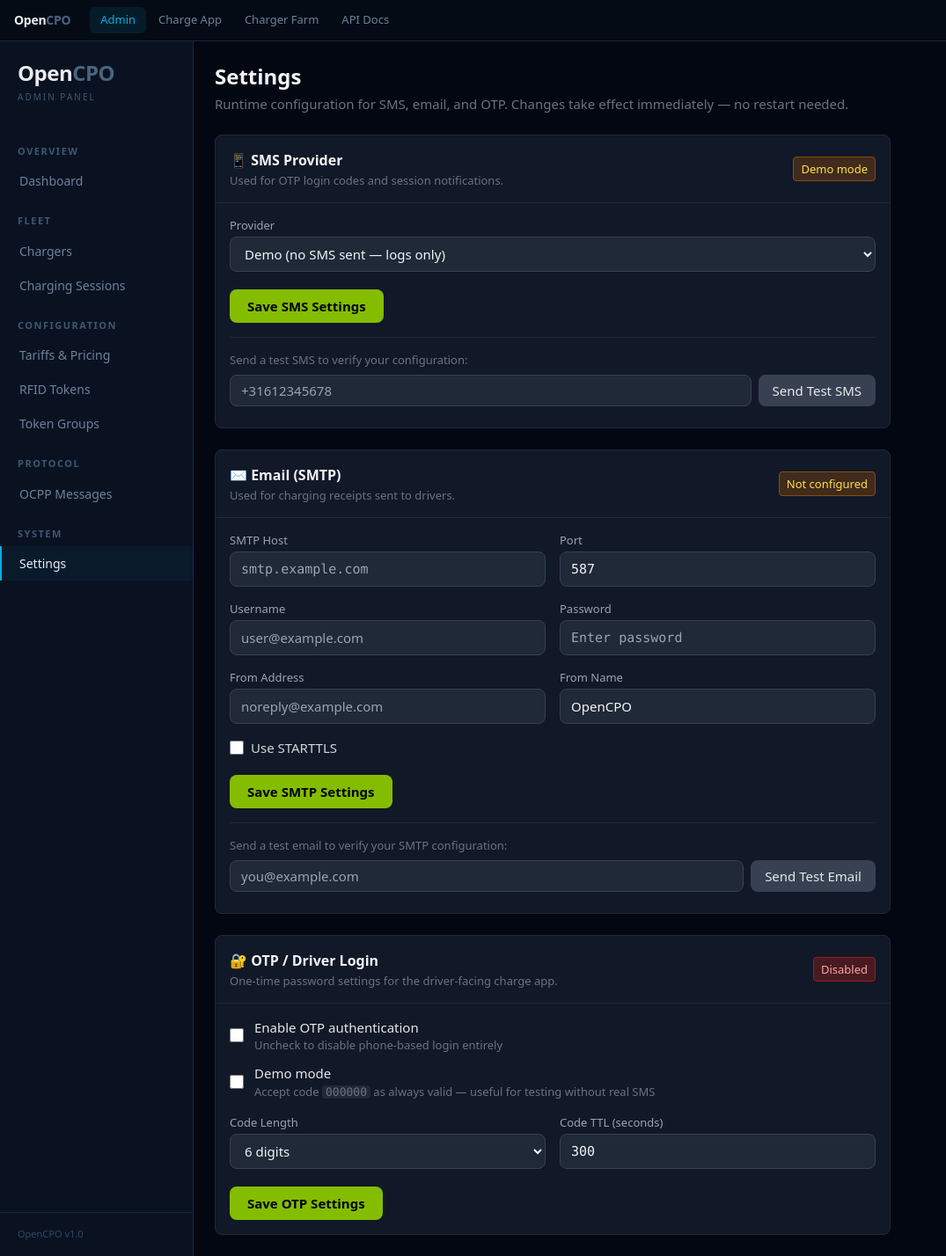
After one commit to opencpo/opencpo-admin, a FastAPI app: template templates/settings.html in a window 1280 px wide. The commit adds this page. Shown: the whole page at 88% size, without its empty margins (0-1075 px from the left). Run offline with FastAPI, Linux system fonts and the light colour scheme; the template is opened without the code that fills it, so the values that code supplies are empty; some libraries are stand-ins or nearby versions.

Commit message:
feat: settings page — SMS provider, SMTP, OTP configuration
- routes/settings.py: GET /settings + POST actions for SMS/SMTP/OTP,
  test SMS/email endpoints, all via shared.api() — no DB access
- templates/settings.html: dark-theme form with HTMX submissions,
  provider-aware field labels (Bird vs Twilio), masked secret placeholders,
  status badges, test send panels
- base.html: System section in sidebar with Settings nav link
- main.py: settings router registered

```diff
--- a/main.py
+++ b/main.py
@@ -28,6 +28,7 @@ from routes.pki import router as pki_router
 from routes.security import router as security_router
 from routes.onboarding import router as onboarding_router
 from routes.ocpp import router as ocpp_router
+from routes.settings import router as settings_router
 
 logging.basicConfig(level=logging.INFO)
 logger = logging.getLogger(__name__)
@@ -48,6 +49,7 @@ app.include_router(pki_router)
 app.include_router(security_router)
 app.include_router(onboarding_router)
 app.include_router(ocpp_router)
+app.include_router(settings_router)
 
 
 if __name__ == "__main__":
--- a/templates/base.html
+++ b/templates/base.html
@@ -77,6 +77,9 @@
 
                 <div class="nav-section">Protocol</div>
                 <a href="/ocpp" class="nav-item {% if active == 'ocpp' %}active{% endif %}">OCPP Messages</a>
+
+                <div class="nav-section">System</div>
+                <a href="/settings" class="nav-item {% if active == 'settings' %}active{% endif %}">Settings</a>
             </div>
 
             <div style="padding:16px 20px;border-top:1px solid #15283f;font-size:11px;color:#2d4a63;">
--- /dev/null
+++ b/templates/settings.html
@@ -0,0 +1,289 @@
+{% extends "base.html" %}
+{% set active = "settings" %}
+{% block title %}Settings — CPO Admin{% endblock %}
+
+{% block content %}
+<h1 class="text-2xl font-bold mb-1">Settings</h1>
+<p class="text-gray-500 text-sm mb-6">Runtime configuration for SMS, email, and OTP. Changes take effect immediately — no restart needed.</p>
+
+<div class="space-y-6 max-w-3xl">
+
+    <!-- ── SMS Provider ─────────────────────────────────────────────── -->
+    <div class="bg-gray-900 rounded-lg border border-gray-800">
+        <div class="p-4 border-b border-gray-800 flex items-center justify-between">
+            <div>
+                <h2 class="text-base font-semibold">📱 SMS Provider</h2>
+                <p class="text-xs text-gray-500 mt-0.5">Used for OTP login codes and session notifications.</p>
+            </div>
+            {% if sms.provider == "demo" or not sms.provider %}
+                <span class="text-xs px-2 py-1 rounded bg-yellow-900/50 border border-yellow-800 text-yellow-300">Demo mode</span>
+            {% elif sms.api_key and sms.api_key != "****" or sms.api_key == "****" %}
+                <span class="text-xs px-2 py-1 rounded bg-green-900/50 border border-green-800 text-green-300">Configured</span>
+            {% else %}
+                <span class="text-xs px-2 py-1 rounded bg-red-900/50 border border-red-800 text-red-300">Not configured</span>
+            {% endif %}
+        </div>
+        <form hx-post="/action/settings/sms"
+              hx-target="#sms-result"
+              hx-swap="innerHTML"
+              class="p-4 space-y-4">
+            <div>
+                <label class="block text-xs text-gray-400 mb-1">Provider</label>
+                <select name="provider" id="sms-provider" onchange="toggleSmsFields(this.value)"
+                    class="w-full bg-gray-800 border border-gray-700 rounded-lg px-3 py-2 text-sm">
+                    <option value="demo" {% if sms.provider == "demo" or not sms.provider %}selected{% endif %}>Demo (no SMS sent — logs only)</option>
+                    <option value="bird" {% if sms.provider == "bird" %}selected{% endif %}>Bird</option>
+                    <option value="twilio" {% if sms.provider == "twilio" %}selected{% endif %}>Twilio</option>
+                </select>
+            </div>
+
+            <div id="sms-fields" class="space-y-4" style="{% if sms.provider == 'demo' or not sms.provider %}display:none{% endif %}">
+                <div class="grid grid-cols-2 gap-4">
+                    <div>
+                        <label class="block text-xs text-gray-400 mb-1" id="sms-key-label">API Key</label>
+                        <input name="api_key" type="password" autocomplete="off"
+                            placeholder="{% if sms.api_key == '****' %}(saved — leave blank to keep){% else %}Enter API key{% endif %}"
+                            value="{% if sms.api_key and sms.api_key != '****' %}{{ sms.api_key }}{% endif %}"
+                            class="w-full bg-gray-800 border border-gray-700 rounded-lg px-3 py-2 text-sm font-mono">
+                    </div>
+                    <div>
+                        <label class="block text-xs text-gray-400 mb-1" id="sms-workspace-label">Workspace ID / Account SID</label>
+                        <input name="workspace_id" type="text" autocomplete="off"
+                            value="{{ sms.workspace_id or '' }}"
+                            class="w-full bg-gray-800 border border-gray-700 rounded-lg px-3 py-2 text-sm font-mono">
+                    </div>
+                    <div>
+                        <label class="block text-xs text-gray-400 mb-1" id="sms-channel-label">Channel ID / Auth Token</label>
+                        <input name="channel_id" type="password" autocomplete="off"
+                            placeholder="{% if sms.channel_id == '****' %}(saved){% endif %}"
+                            value="{% if sms.channel_id and sms.channel_id != '****' %}{{ sms.channel_id }}{% endif %}"
+                            class="w-full bg-gray-800 border border-gray-700 rounded-lg px-3 py-2 text-sm font-mono">
+                    </div>
+                    <div>
+                        <label class="block text-xs text-gray-400 mb-1">Sender Name / Number</label>
+                        <input name="sender" type="text"
+                            value="{{ sms.sender or '' }}"
+                            placeholder="STRMLIJN or +31612345678"
+                            class="w-full bg-gray-800 border border-gray-700 rounded-lg px-3 py-2 text-sm">
+                    </div>
+                </div>
+            </div>
+
+            <div id="sms-result"></div>
+
+            <div class="flex items-center gap-3 pt-1">
+                <button type="submit"
+                    class="px-5 py-2 bg-brand-green text-black font-bold rounded-lg text-sm hover:opacity-90 transition-opacity">
+                    Save SMS Settings
+                </button>
+            </div>
+        </form>
+
+        <!-- Test SMS -->
+        <div class="px-4 pb-4">
+            <div class="border-t border-gray-800 pt-4">
+                <p class="text-xs text-gray-500 mb-2">Send a test SMS to verify your configuration:</p>
+                <form hx-post="/action/settings/sms/test"
+                      hx-target="#sms-test-result"
+                      hx-swap="innerHTML"
+                      class="flex gap-2">
+                    <input name="test_phone" type="tel" placeholder="+31612345678"
+                        class="flex-1 bg-gray-800 border border-gray-700 rounded-lg px-3 py-1.5 text-sm">
+                    <button type="submit"
+                        class="px-4 py-1.5 bg-gray-700 hover:bg-gray-600 rounded-lg text-sm text-gray-200 transition-colors whitespace-nowrap">
+                        Send Test SMS
+                    </button>
+                </form>
+                <div id="sms-test-result" class="mt-2"></div>
+            </div>
+        </div>
+    </div>
+
+    <!-- ── SMTP ─────────────────────────────────────────────────────── -->
+    <div class="bg-gray-900 rounded-lg border border-gray-800">
+        <div class="p-4 border-b border-gray-800 flex items-center justify-between">
+            <div>
+                <h2 class="text-base font-semibold">✉️ Email (SMTP)</h2>
+                <p class="text-xs text-gray-500 mt-0.5">Used for charging receipts sent to drivers.</p>
+            </div>
+            {% if smtp.host and smtp.user %}
+                <span class="text-xs px-2 py-1 rounded bg-green-900/50 border border-green-800 text-green-300">Configured</span>
+            {% else %}
+                <span class="text-xs px-2 py-1 rounded bg-yellow-900/50 border border-yellow-800 text-yellow-300">Not configured</span>
+            {% endif %}
+        </div>
+        <form hx-post="/action/settings/smtp"
+              hx-target="#smtp-result"
+              hx-swap="innerHTML"
+              class="p-4 space-y-4">
+            <div class="grid grid-cols-2 gap-4">
+                <div>
+                    <label class="block text-xs text-gray-400 mb-1">SMTP Host</label>
+                    <input name="host" type="text" value="{{ smtp.host or '' }}"
+                        placeholder="smtp.example.com"
+                        class="w-full bg-gray-800 border border-gray-700 rounded-lg px-3 py-2 text-sm font-mono">
+                </div>
+                <div>
+                    <label class="block text-xs text-gray-400 mb-1">Port</label>
+                    <input name="port" type="number" value="{{ smtp.port or 587 }}" min="1" max="65535"
+                        class="w-full bg-gray-800 border border-gray-700 rounded-lg px-3 py-2 text-sm font-mono">
+                </div>
+                <div>
+                    <label class="block text-xs text-gray-400 mb-1">Username</label>
+                    <input name="user" type="text" value="{{ smtp.user or '' }}"
+                        placeholder="user@example.com"
+                        class="w-full bg-gray-800 border border-gray-700 rounded-lg px-3 py-2 text-sm">
+                </div>
+                <div>
+                    <label class="block text-xs text-gray-400 mb-1">Password</label>
+                    <input name="password" type="password" autocomplete="off"
+                        placeholder="{% if smtp.password == '****' %}(saved — leave blank to keep){% else %}Enter password{% endif %}"
+                        value="{% if smtp.password and smtp.password != '****' %}{{ smtp.password }}{% endif %}"
+                        class="w-full bg-gray-800 border border-gray-700 rounded-lg px-3 py-2 text-sm font-mono">
+                </div>
+                <div>
+                    <label class="block text-xs text-gray-400 mb-1">From Address</label>
+                    <input name="from_address" type="email" value="{{ smtp.from_address or '' }}"
+                        placeholder="noreply@example.com"
+                        class="w-full bg-gray-800 border border-gray-700 rounded-lg px-3 py-2 text-sm">
+                </div>
+                <div>
+                    <label class="block text-xs text-gray-400 mb-1">From Name</label>
+                    <input name="from_name" type="text" value="{{ smtp.from_name or 'OpenCPO' }}"
+                        class="w-full bg-gray-800 border border-gray-700 rounded-lg px-3 py-2 text-sm">
+                </div>
+            </div>
+
+            <div class="flex items-center gap-3">
+                <label class="flex items-center gap-2 cursor-pointer">
+                    <input type="checkbox" name="tls" {% if smtp.tls %}checked{% endif %}
+                        class="w-4 h-4 rounded accent-brand-green">
+                    <span class="text-sm text-gray-300">Use STARTTLS</span>
+                </label>
+            </div>
+
+            <div id="smtp-result"></div>
+
+            <div class="flex items-center gap-3 pt-1">
+                <button type="submit"
+                    class="px-5 py-2 bg-brand-green text-black font-bold rounded-lg text-sm hover:opacity-90 transition-opacity">
+                    Save SMTP Settings
+                </button>
+            </div>
+        </form>
+
+        <!-- Test Email -->
+        <div class="px-4 pb-4">
+            <div class="border-t border-gray-800 pt-4">
+                <p class="text-xs text-gray-500 mb-2">Send a test email to verify your SMTP configuration:</p>
+                <form hx-post="/action/settings/smtp/test"
+                      hx-target="#smtp-test-result"
+                      hx-swap="innerHTML"
+                      class="flex gap-2">
+                    <input name="test_email" type="email" placeholder="you@example.com"
+                        class="flex-1 bg-gray-800 border border-gray-700 rounded-lg px-3 py-1.5 text-sm">
+                    <button type="submit"
+                        class="px-4 py-1.5 bg-gray-700 hover:bg-gray-600 rounded-lg text-sm text-gray-200 transition-colors whitespace-nowrap">
+                        Send Test Email
+                    </button>
+                </form>
+                <div id="smtp-test-result" class="mt-2"></div>
+            </div>
+        </div>
+    </div>
+
+    <!-- ── OTP ──────────────────────────────────────────────────────── -->
+    <div class="bg-gray-900 rounded-lg border border-gray-800">
+        <div class="p-4 border-b border-gray-800 flex items-center justify-between">
+            <div>
+                <h2 class="text-base font-semibold">🔐 OTP / Driver Login</h2>
+                <p class="text-xs text-gray-500 mt-0.5">One-time password settings for the driver-facing charge app.</p>
+            </div>
+            {% if otp.demo_mode %}
+                <span class="text-xs px-2 py-1 rounded bg-yellow-900/50 border border-yellow-800 text-yellow-300">Demo mode (000000 accepted)</span>
+            {% elif otp.enabled %}
+                <span class="text-xs px-2 py-1 rounded bg-green-900/50 border border-green-800 text-green-300">Enabled</span>
+            {% else %}
+                <span class="text-xs px-2 py-1 rounded bg-red-900/50 border border-red-800 text-red-300">Disabled</span>
+            {% endif %}
+        </div>
+        <form hx-post="/action/settings/otp"
+              hx-target="#otp-result"
+              hx-swap="innerHTML"
+              class="p-4 space-y-4">
+            <div class="space-y-3">
+                <label class="flex items-center gap-3 cursor-pointer">
+                    <input type="checkbox" name="enabled" {% if otp.enabled %}checked{% endif %}
+                        class="w-4 h-4 rounded accent-brand-green">
+                    <div>
+                        <span class="text-sm text-gray-200">Enable OTP authentication</span>
+                        <p class="text-xs text-gray-500">Uncheck to disable phone-based login entirely</p>
+                    </div>
+                </label>
+
+                <label class="flex items-center gap-3 cursor-pointer">
+                    <input type="checkbox" name="demo_mode" {% if otp.demo_mode %}checked{% endif %}
+                        class="w-4 h-4 rounded accent-yellow-400">
+                    <div>
+                        <span class="text-sm text-gray-200">Demo mode</span>
+                        <p class="text-xs text-gray-500">Accept code <code class="bg-gray-800 px-1 rounded">000000</code> as always valid — useful for testing without real SMS</p>
+                    </div>
+                </label>
+            </div>
+
+            <div class="grid grid-cols-2 gap-4">
+                <div>
+                    <label class="block text-xs text-gray-400 mb-1">Code Length</label>
+                    <select name="code_length"
+                        class="w-full bg-gray-800 border border-gray-700 rounded-lg px-3 py-2 text-sm">
+                        <option value="4" {% if otp.code_length == 4 %}selected{% endif %}>4 digits</option>
+                        <option value="6" {% if otp.code_length == 6 or not otp.code_length %}selected{% endif %}>6 digits</option>
+                        <option value="8" {% if otp.code_length == 8 %}selected{% endif %}>8 digits</option>
+                    </select>
+                </div>
+                <div>
+                    <label class="block text-xs text-gray-400 mb-1">Code TTL (seconds)</label>
+                    <input name="ttl_seconds" type="number" min="60" max="3600"
+                        value="{{ otp.ttl_seconds or 300 }}"
+                        class="w-full bg-gray-800 border border-gray-700 rounded-lg px-3 py-2 text-sm font-mono">
+                </div>
+            </div>
+
+            <div id="otp-result"></div>
+
+            <div class="pt-1">
+                <button type="submit"
+                    class="px-5 py-2 bg-brand-green text-black font-bold rounded-lg text-sm hover:opacity-90 transition-opacity">
+                    Save OTP Settings
+                </button>
+            </div>
+        </form>
+    </div>
+
+</div><!-- /max-w-3xl -->
+
+<script>
+function toggleSmsFields(provider) {
+    const fields = document.getElementById('sms-fields');
+    const keyLabel = document.getElementById('sms-key-label');
+    const workspaceLabel = document.getElementById('sms-workspace-label');
+    const channelLabel = document.getElementById('sms-channel-label');
+    if (provider === 'demo') {
+        fields.style.display = 'none';
+    } else {
+        fields.style.display = 'block';
+        if (provider === 'twilio') {
+            keyLabel.textContent = 'Auth Token';
+            workspaceLabel.textContent = 'Account SID';
+            channelLabel.textContent = 'Twilio Phone Number';
+        } else {
+            keyLabel.textContent = 'API Key';
+            workspaceLabel.textContent = 'Workspace ID';
+            channelLabel.textContent = 'Channel ID';
+        }
+    }
+}
+// Run on load to set correct labels
+toggleSmsFields(document.getElementById('sms-provider').value);
+</script>
+{% endblock %}
```
Also changed, not shown: routes/settings.py (added, +131 -0 lines).
